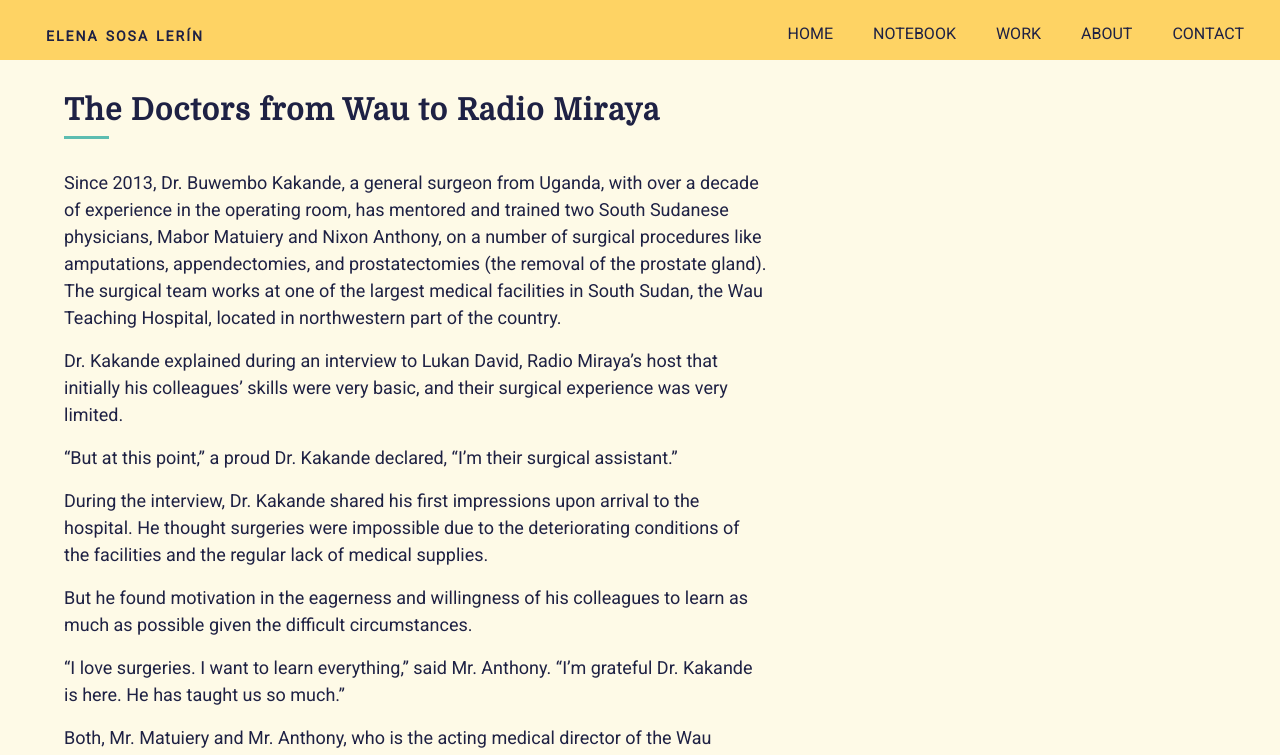
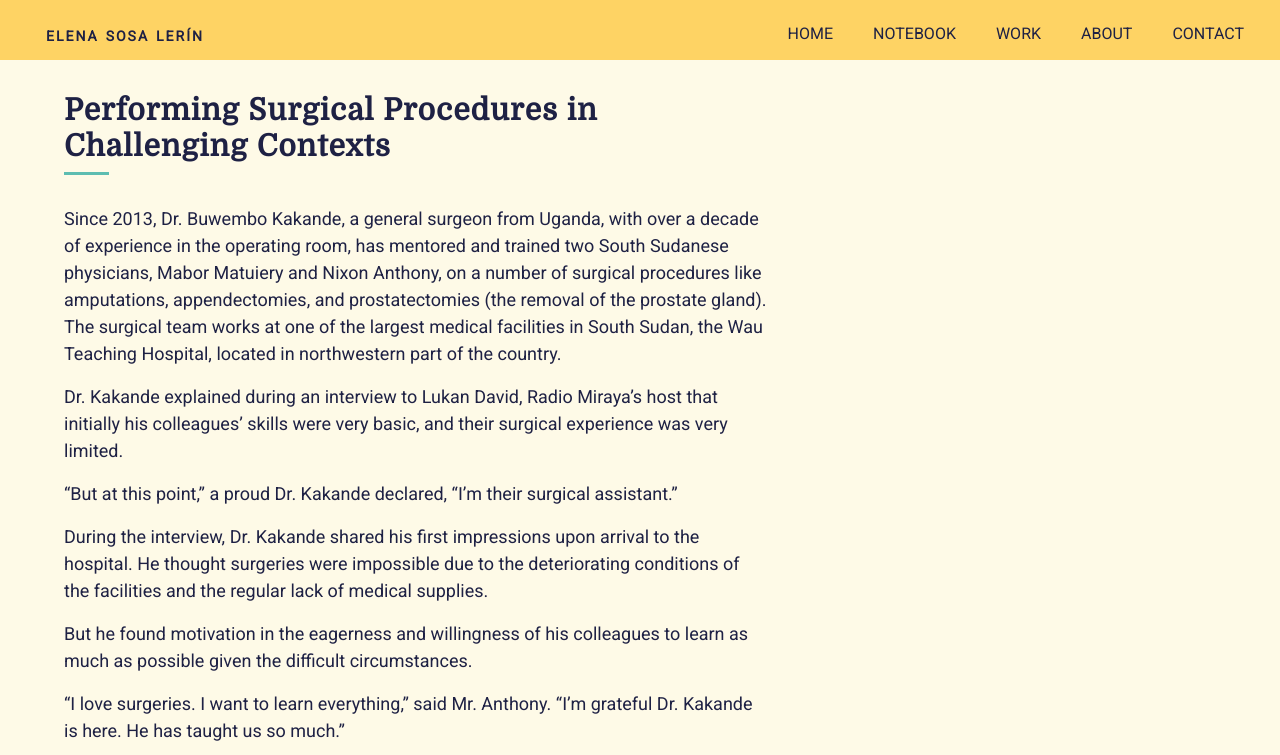
Before and after one commit to esarin7/elenasosalerin.com, an Eleventy site: page articles/article-2.md in a window 1280 px wide. Shown: the top 755 px of the page. Built offline with nearby package versions, Linux system fonts and the light colour scheme; Eleventy itself is replaced by a stand-in of ours; files that its build step writes are made by us from their sources.

Commit message:
changed headline of article

```diff
--- a/articles/article-2.md
+++ b/articles/article-2.md
@@ -1,5 +1,5 @@
 ---
-title: The Doctors from Wau to Radio Miraya
+title: Performing Surgical Procedures in Challenging Contexts
 description: for the United Nations Development Programme (UNDP) in South Sudan. (May 2016)
 author: 'Elena Sosa Lerín'
 ---
```
